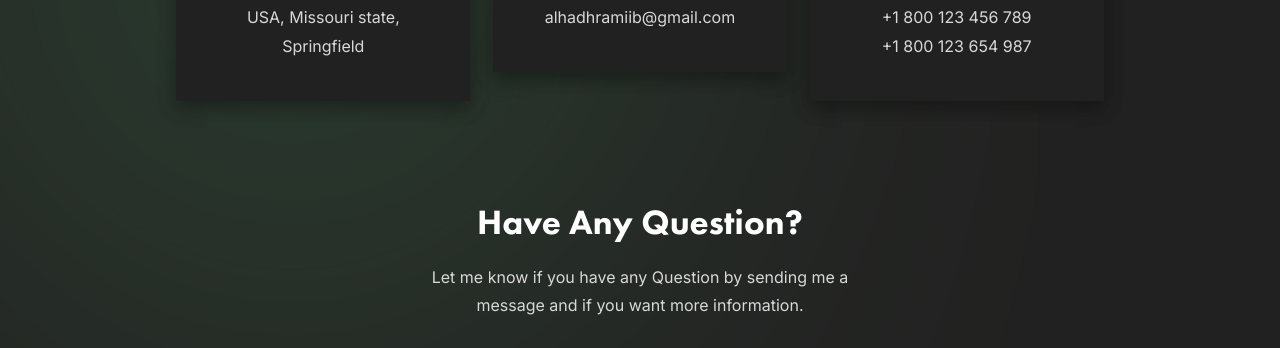
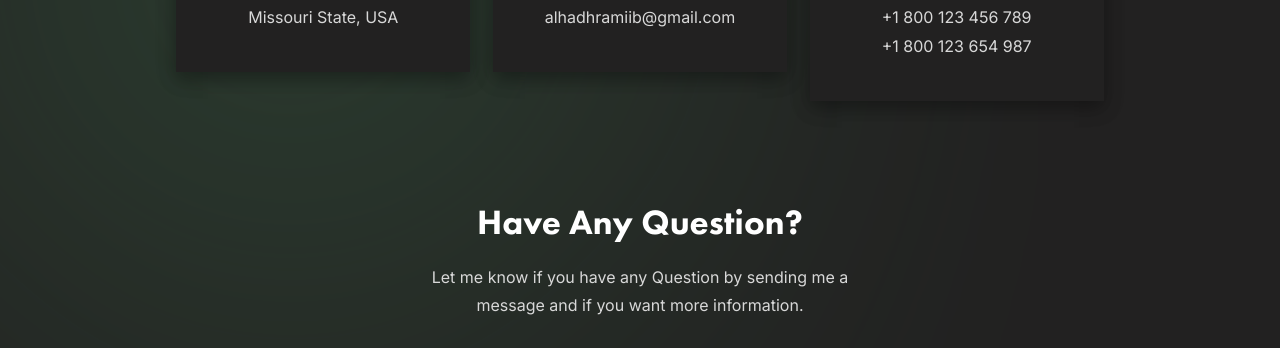
Before and after one commit to alhadhramiib/alhadhramiib.github.io, a plain HTML site: page contact.html in a window 1280 px wide. Shown: the part 752-1100 px from the top of the page. Drawn offline with Linux system fonts and the light colour scheme; animation ran at ten frames a second; files whose address does not match are found by name.

Commit message:
changing the address

```diff
--- a/contact.html
+++ b/contact.html
@@ -131,7 +131,7 @@
                                         </div>
                                         <div class="office-info-text">
                                             <h2>Address</h2>
-                                            <p>USA, Missouri state, Springfield </p>
+                                            <p>Missouri State, USA</p>
                                         </div>
                                     </div>
                                 </div>
```
